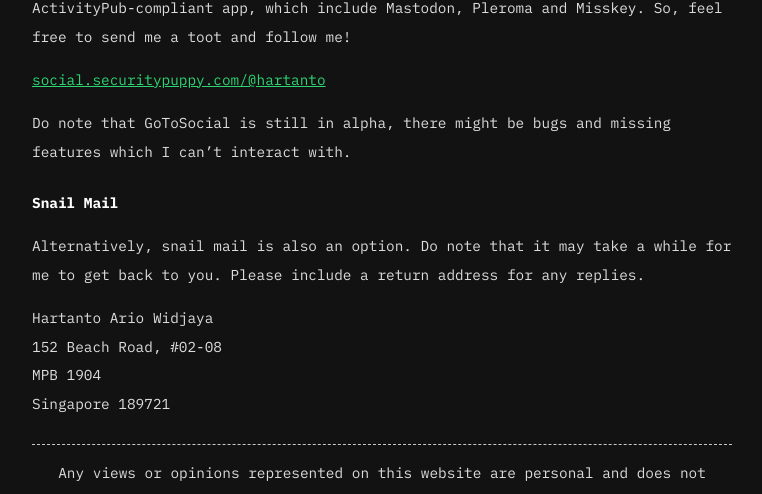
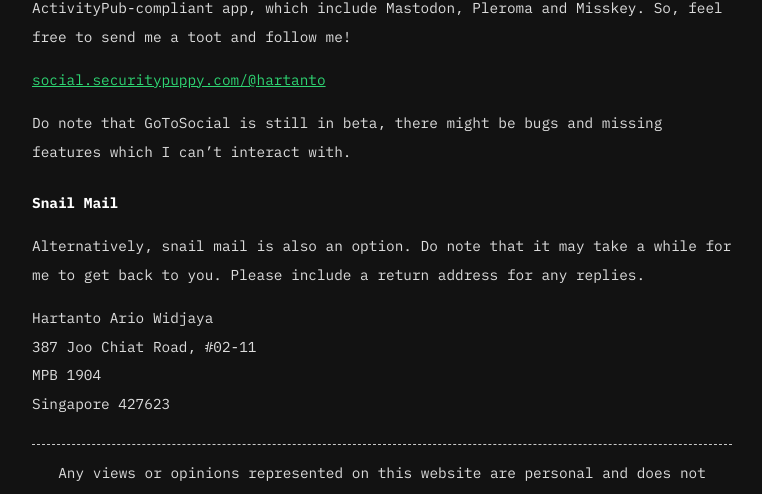
Before and after one commit to tanto259/securitypuppy, a Jekyll site: the page built from pages/contact.md, in a window 1280 px wide. Shown: the part 796-1290 px from the top of the page, without its empty margins (258-1020 px from the left). Built offline with Jekyll 4.4.1, drawn with Linux system fonts in a browser that asks for light colours.

Commit message:
Update MPB address

```diff
--- a/pages/contact.md
+++ b/pages/contact.md
@@ -33,12 +33,12 @@
 
 [social.securitypuppy.com/@hartanto](https://social.securitypuppy.com/@hartanto){:target="_blank"}{:rel="noopener noreferrer"}
 
-Do note that GoToSocial is still in alpha, there might be bugs and missing features which I can't interact with.
+Do note that GoToSocial is still in beta, there might be bugs and missing features which I can't interact with.
 
 ### Snail Mail
 
 Alternatively, snail mail is also an option. Do note that it may take a while for me to get back to you. Please include a return address for any replies.
 
-Hartanto Ario Widjaya<br>152 Beach Road, #02-08<br>MPB 1904<br>Singapore 189721
+Hartanto Ario Widjaya<br>387 Joo Chiat Road, #02-11<br>MPB 1904<br>Singapore 427623
 
 <script src="{{ '/assets/js/email.min.js' | absolute_url }}"></script>
```
Also changed, not shown: other parts of pages/contact.md (+1 -1 lines).
